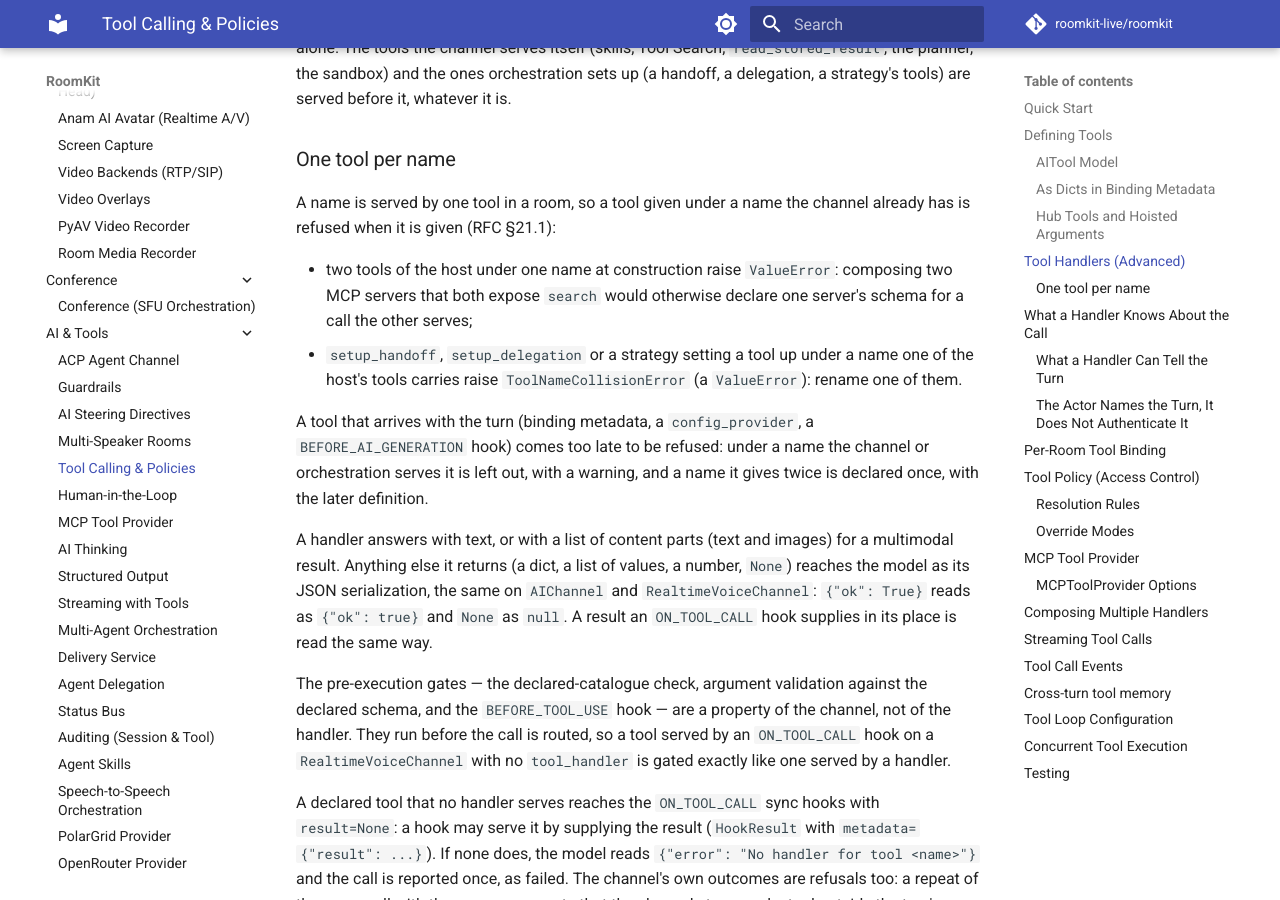
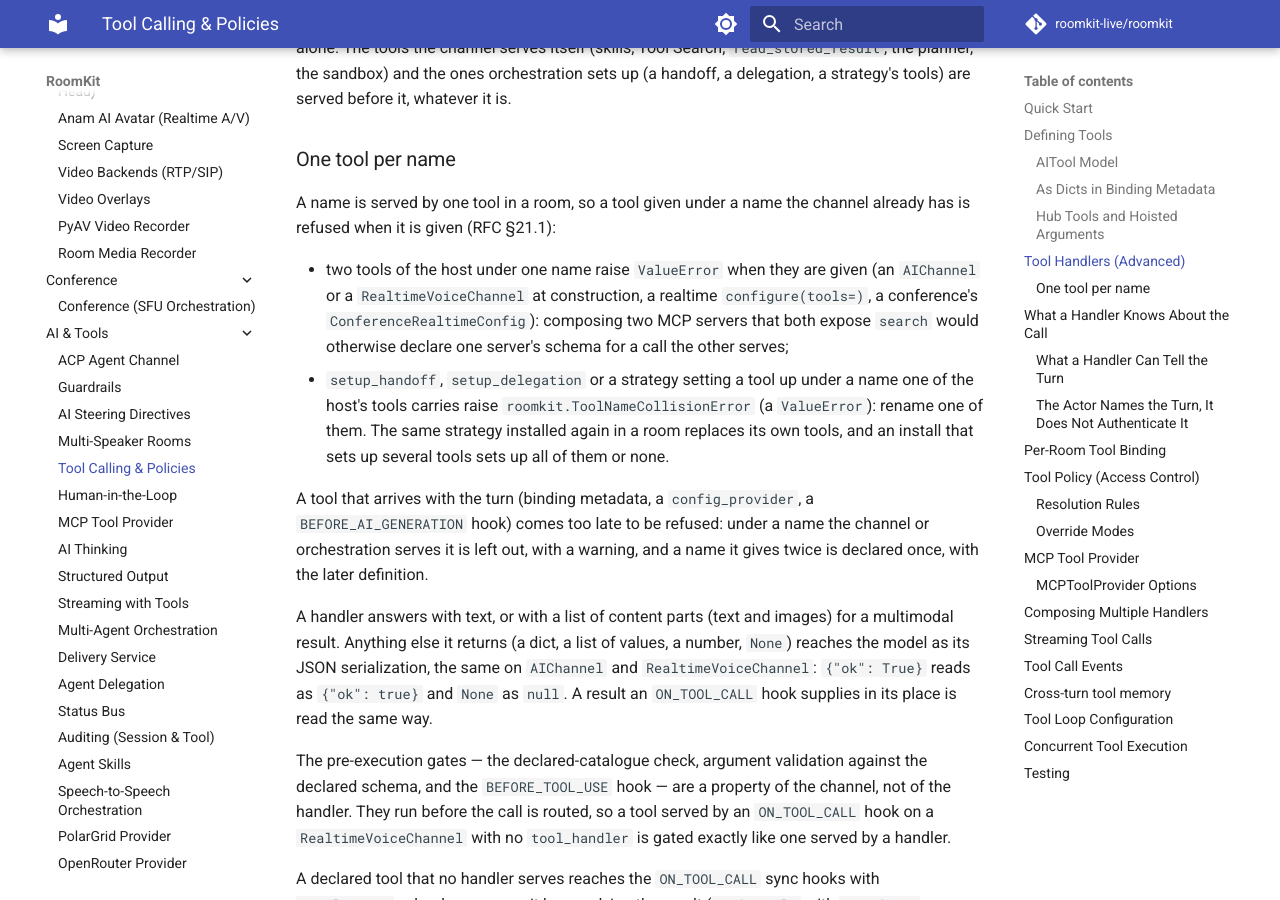
Before and after one commit to roomkit-live/roomkit-docs, an MkDocs documentation site: the page built from docs/guides/tool-calling.md, in a window 1280 px wide and 900 px high, scrolled down 4445 px. Built offline with MkDocs 1.6.1 and Material for MkDocs 9.7.7, drawn with Linux system fonts in a browser that asks for light colours; comment, search, counter and statistics services are not loaded.

Commit message:
docs(tools): the refusals on every channel, the exported ToolNameCollisionError, a re-install replacing its own, and call_tool, per review (RMK-307)

```diff
--- a/docs/guides/tool-calling.md
+++ b/docs/guides/tool-calling.md
@@ -200,12 +200,16 @@ before it, whatever it is.
 A name is served by one tool in a room, so a tool given under a name the
 channel already has is refused when it is given (RFC §21.1):
 
-- two tools of the host under one name at construction raise `ValueError`:
-  composing two MCP servers that both expose `search` would otherwise declare
-  one server's schema for a call the other serves;
+- two tools of the host under one name raise `ValueError` when they are given
+  (an `AIChannel` or a `RealtimeVoiceChannel` at construction, a realtime
+  `configure(tools=)`, a conference's `ConferenceRealtimeConfig`): composing two
+  MCP servers that both expose `search` would otherwise declare one server's
+  schema for a call the other serves;
 - `setup_handoff`, `setup_delegation` or a strategy setting a tool up under a
-  name one of the host's tools carries raise `ToolNameCollisionError` (a
-  `ValueError`): rename one of them.
+  name one of the host's tools carries raise `roomkit.ToolNameCollisionError` (a
+  `ValueError`): rename one of them. The same strategy installed again in a room
+  replaces its own tools, and an install that sets up several tools sets up all
+  of them or none.
 
 A tool that arrives with the turn (binding metadata, a `config_provider`, a
 `BEFORE_AI_GENERATION` hook) comes too late to be refused: under a name the
```
Also changed, not shown: docs/guides/realtime-voice-providers.md (+3 -2 lines).
